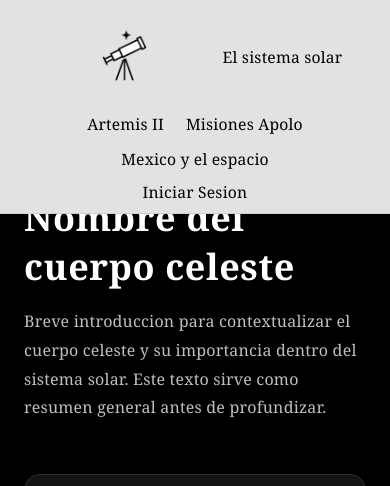
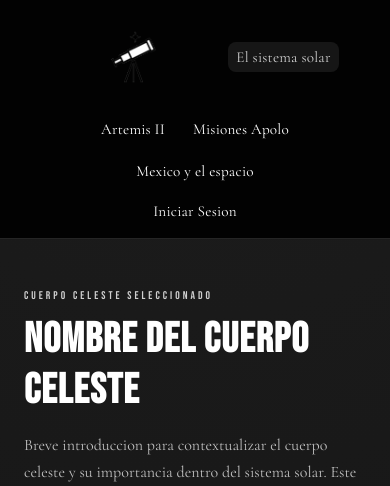
Before and after one commit to TickTack16291/Proyecto3erParcial, a PHP site: page /contenido.html in a window 390 px wide. Shown: the top 486 px of the page. Run offline with PHP 8.4, Linux system fonts and the light colour scheme.

Commit message:
Medianamente Igualado el diseño

```diff
--- a/contenido.css
+++ b/contenido.css
@@ -1,130 +1,137 @@
-*{
-    color: white;
-    box-sizing: border-box;
+@import url("https://fonts.googleapis.com/css2?family=Bebas+Neue&family=Cormorant+Garamond:wght@400;600&display=swap");
+
+:root{
+        --bg: #000000;
+        --bg-soft: #151515;
+        --accent: #cfcfcf;
+        --accent-2: #8a8a8a;
+        --text: #ffffff;
+        --muted: rgba(255, 255, 255, 0.72);
+        --border: rgba(255, 255, 255, 0.14);
     }
 
-:root{
-    --bg-main: #000000;
-    --bg-card: #141414;
-    --bg-card-soft: #1c1c1c;
-    --text-muted: rgba(255, 255, 255, 0.75);
-    --border-soft: #2f2f2f;
+    *{
+        box-sizing: border-box;
     }
 
     body{
         margin: 0;
-    font-family: "Georgia", "Times New Roman", serif;
-    letter-spacing: 0.2px;
-    background-color: var(--bg-main);
+        font-family: "Cormorant Garamond", serif;
+        color: var(--text);
+        background: radial-gradient(circle at top, #1c1c1c 0%, #0d0d0d 55%, #000000 100%);
     }
 
-nav{
+    a{
+        color: inherit;
+        text-decoration: none;
+    }
+
+    .site-header{
+        position: sticky;
+        top: 0;
+        z-index: 10;
+        background: rgba(0, 0, 0, 0.92);
+        backdrop-filter: blur(10px);
+        border-bottom: 1px solid var(--border);
+    }
+
+    .nav{
         display: flex;
-    flex-direction: row;
         justify-content: space-between;
-    background-color: #e2e2e2;
-    color: black;
-    padding: 10px 24px;
-    border-bottom: 1px solid #cfcfcf;
-    position: fixed;
-    top: 0;
-    left: 0;
-    right: 0;
-    z-index: 1000;
+        align-items: center;
+        padding: 12px 24px;
     }
 
     .nav-left,
     .nav-right{
         display: flex;
-    flex-direction: row;
         align-items: center;
-    gap: 10px;
+        gap: 12px;
     }
 
-nav h3{
-    margin: 0;
-    font-weight: 500;
+    .nav-left a,
+    .nav-right a{
+        font-size: 0.95rem;
+        letter-spacing: 0.2px;
+        padding: 6px 8px;
+        border-radius: 8px;
+        transition: color 0.2s ease, background-color 0.2s ease;
     }
 
-nav a{
-    margin: 12px 8px;
-    color: black;
-    text-decoration: none;
-    font-size: 0.98rem;
-    transition: color 0.2s ease;
-}
-
-#Inicio:hover,
-#Artemis:hover,
-#Apolo:hover,
-#MexicoEspacio:hover,
-#IniciarSesion:hover{
-    color: gray;
+    .nav-left a:hover,
+    .nav-right a:hover,
+    .nav-left a.is-active{
+        color: var(--accent);
+        background-color: rgba(255, 255, 255, 0.08);
     }
 
     main{
-    padding: 140px 24px 80px;
-    max-width: 1150px;
+        max-width: 1200px;
         margin: 0 auto;
+        padding: 50px 24px 80px;
+        display: grid;
+        gap: 60px;
     }
 
     .hero{
         display: grid;
         grid-template-columns: minmax(0, 1.1fr) minmax(0, 0.9fr);
-    gap: 36px;
+        gap: 32px;
         align-items: center;
-    margin-bottom: 50px;
     }
 
-.hero-eyebrow{
+    .eyebrow{
+        font-family: "Bebas Neue", sans-serif;
         text-transform: uppercase;
-    letter-spacing: 2px;
+        letter-spacing: 3px;
         font-size: 0.7rem;
-    color: var(--text-muted);
-    margin: 0 0 8px;
+        color: var(--accent);
+        margin: 0 0 12px;
     }
 
     .hero h1{
-    font-size: 48px;
+        font-size: 42px;
         margin: 0 0 16px;
-    letter-spacing: 0.6px;
+        font-family: "Bebas Neue", sans-serif;
+        letter-spacing: 1.2px;
     }
 
-.hero-description{
-    max-width: 520px;
-    line-height: 1.8;
-    color: var(--text-muted);
+    .hero-lead{
+        color: var(--muted);
+        line-height: 1.7;
+        margin: 0;
+        max-width: 560px;
     }
 
     .hero-media{
-    background-color: var(--bg-card);
-    padding: 14px;
-    border-radius: 16px;
-    border: 1px solid var(--border-soft);
-    box-shadow: 0 22px 40px rgba(0, 0, 0, 0.4);
+        background: rgba(21, 21, 21, 0.7);
+        border: 1px solid var(--border);
+        border-radius: 20px;
+        padding: 16px;
+        box-shadow: 0 20px 50px rgba(0, 0, 0, 0.45);
     }
 
     .hero-media img{
         width: 100%;
-    height: auto;
+        border-radius: 16px;
         display: block;
-    border-radius: 12px;
-    background-color: #0f0f0f;
+        background: #070b16;
     }
 
     .content-section{
-    margin-bottom: 50px;
+        display: grid;
+        gap: 18px;
     }
 
     .content-section h2{
-    font-size: 26px;
-    margin: 0 0 18px;
-    letter-spacing: 0.4px;
+        margin: 0;
+        font-size: 28px;
     }
 
     .content-section p{
-    line-height: 1.8;
-    color: var(--text-muted);
+        color: var(--muted);
+        line-height: 1.7;
+        margin: 0;
     }
 
     .facts-grid{
@@ -205,75 +211,66 @@ label{
         display: grid;
         gap: 6px;
         font-size: 0.9rem;
-    color: var(--text-muted);
+        color: var(--muted);
     }
 
     input,
     textarea{
-    background-color: var(--bg-card-soft);
-    border: 1px solid var(--border-soft);
-    border-radius: 8px;
+        background: #0f0f0f;
+        border: 1px solid var(--border);
+        border-radius: 10px;
         padding: 10px 12px;
         font-family: inherit;
         font-size: 0.95rem;
-    color: white;
+        color: var(--text);
     }
 
     button{
-    align-self: flex-start;
-    background-color: #2e2e2e;
-    border: 1px solid #4b4b4b;
-    color: white;
-    padding: 10px 18px;
-    border-radius: 6px;
+        border: none;
+        padding: 12px 22px;
+        border-radius: 999px;
+        background: linear-gradient(135deg, #f0f0f0, #bdbdbd);
+        color: #000000;
+        font-weight: 600;
         cursor: pointer;
-    transition: background-color 0.2s ease, transform 0.2s ease;
+        transition: transform 0.2s ease, box-shadow 0.2s ease;
     }
 
     button:hover{
-    background-color: #3a3a3a;
-    transform: translateY(-1px);
+        transform: translateY(-2px);
+        box-shadow: 0 14px 28px rgba(255, 255, 255, 0.16);
+    }
+
+    button.ghost{
+        background: transparent;
+        color: var(--text);
+        border: 1px solid var(--border);
     }
 
     .forum-meta{
         font-size: 0.8rem;
-    color: var(--text-muted);
+        color: var(--muted);
     }
 
     .site-footer{
-    border-top: 1px solid var(--border-soft);
-    padding: 20px 24px 30px;
         text-align: center;
-    color: var(--text-muted);
+        padding: 30px 20px 50px;
+        color: var(--muted);
+        border-top: 1px solid var(--border);
     }
 
 @media (max-width: 900px){
-    nav{
+    .nav{
         flex-direction: column;
-        gap: 8px;
+        gap: 10px;
     }
 
-    .nav-left,
-    .nav-right{
+    .nav-left{
         flex-wrap: wrap;
         justify-content: center;
-    }
-
-    main{
-        padding-top: 170px;
     }
 
     .hero{
         grid-template-columns: 1fr;
     }
 }
-
-@media (max-width: 600px){
-    .hero h1{
-        font-size: 36px;
-    }
-
-    nav a{
-        margin: 6px 6px;
-    }
-}
--- a/contenido.html
+++ b/contenido.html
@@ -7,37 +7,27 @@
     <title>Contenido del Cuerpo Celeste</title>
 </head>
 <body>
-    <header>
-        <nav>
+    <header class="site-header">
+        <nav class="nav">
             <div class="nav-left">
-                <img src="Logo.png" alt="" height="90px">
-                <h3>
-                    <a href="index.html" id="Inicio">El sistema solar</a>
-                </h3>
-                <h3>
-                    <a href="artemis.html" id="Artemis">Artemis II</a>
-                </h3>
-                <h3>
-                    <a href="apolo.html" id="Apolo">Misiones Apolo</a>
-                </h3>
-                <h3>
-                    <a href="index.html" id="MexicoEspacio">Mexico y el espacio</a>
-                </h3>
+                <img src="Logo.png" alt="Logo del proyecto" height="90">
+                <a href="index.html" class="is-active">El sistema solar</a>
+                <a href="artemis.html">Artemis II</a>
+                <a href="apolo.html">Misiones Apolo</a>
+                <a href="mexico.html">Mexico y el espacio</a>
             </div>
             <div class="nav-right">
-                <h3>
-                    <a href="index.html" id="IniciarSesion">Iniciar Sesion</a>
-                </h3>
+                <a href="index.html">Iniciar Sesion</a>
             </div>
         </nav>
     </header>
 
     <main>
         <section class="hero">
-            <div class="hero-text">
-                <p class="hero-eyebrow">Cuerpo celeste seleccionado</p>
+            <div class="hero-copy">
+                <p class="eyebrow">Cuerpo celeste seleccionado</p>
                 <h1 id="heroTitle">Nombre del cuerpo celeste</h1>
-                <p class="hero-description" id="heroDescription">
+                <p class="hero-lead" id="heroDescription">
                     Breve introduccion para contextualizar el cuerpo celeste y su importancia dentro del
                     sistema solar. Este texto sirve como resumen general antes de profundizar.
                 </p>
```
Also changed, not shown: other parts of contenido.css (+15 -16 lines), index.css (+26 -36 lines), index.html (+14 -34 lines). Lines whose indentation alone changed are shown as unchanged.
